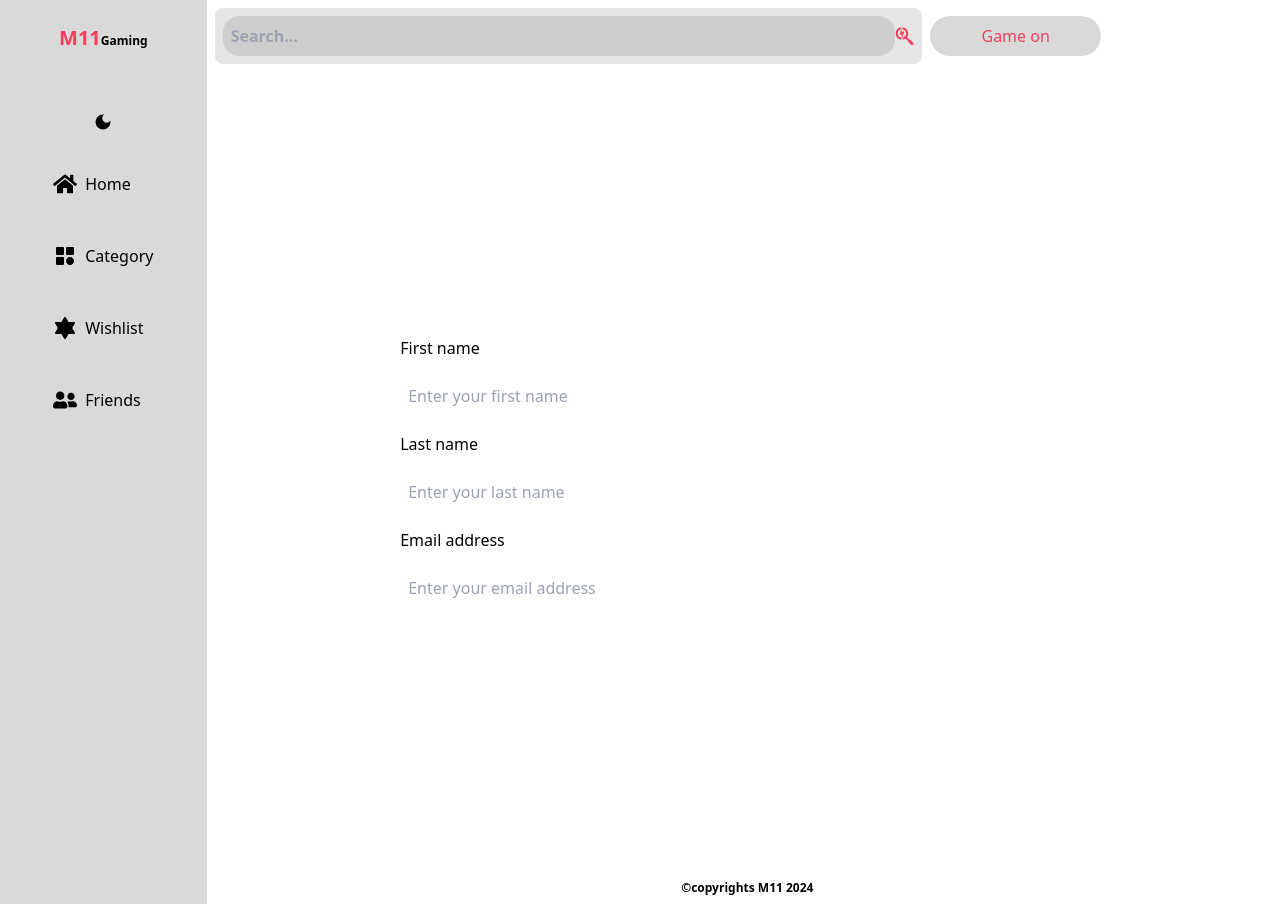
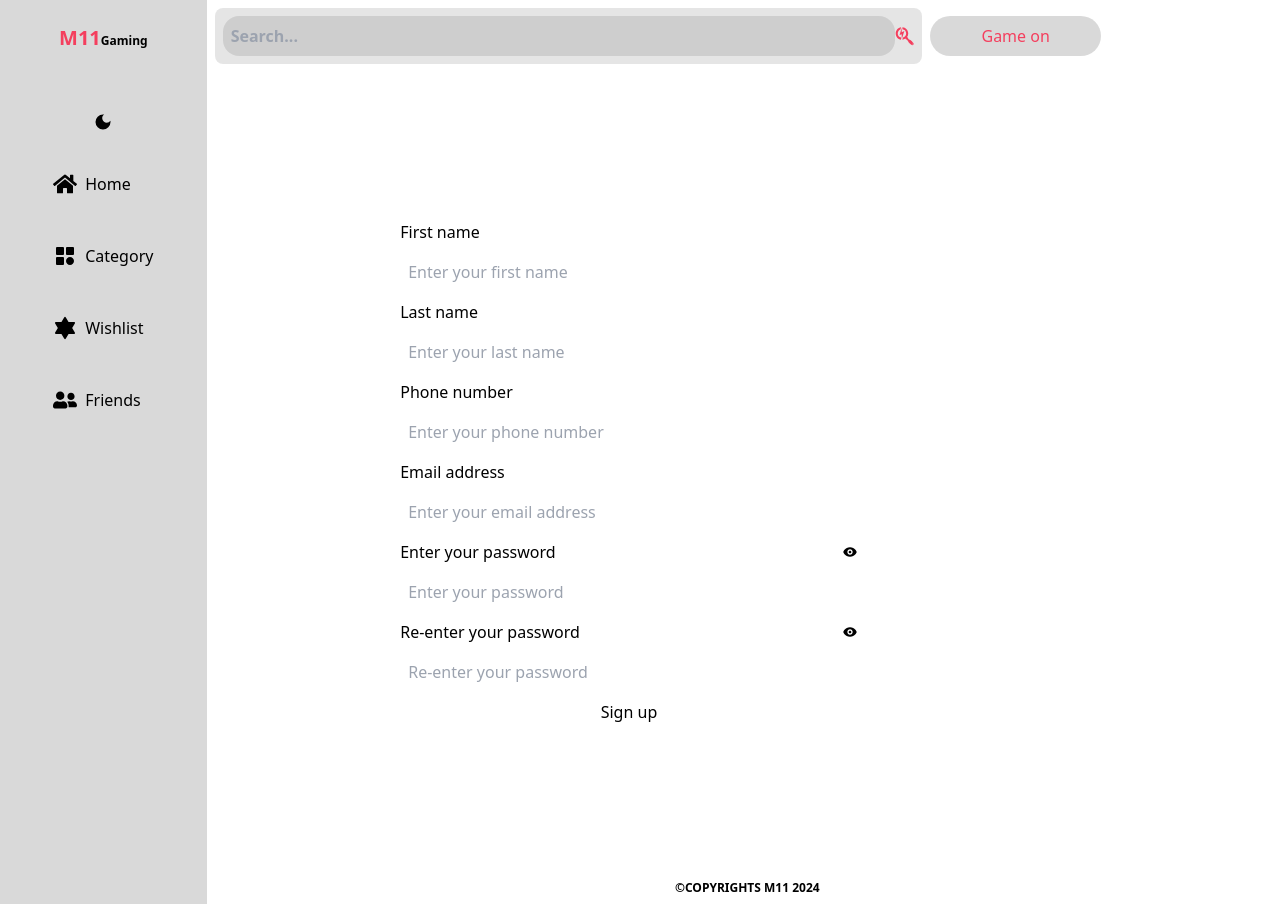
Before and after one commit to Memy11th/Game-center, a Next.js app: page /auth/signup in a window 1280 px wide. Built offline with nearby package versions, Linux system fonts and the light colour scheme.

Commit message:
UI for the signup form

```diff
--- a/src/app/auth/signup/page.tsx
+++ b/src/app/auth/signup/page.tsx
@@ -1,9 +1,12 @@
 'use client'
 import { useFormik } from 'formik'
-import React from 'react'
+import React, { useState } from 'react'
 import * as yup from 'yup'
+import { AiFillEyeInvisible } from 'react-icons/ai'
+import { BiSolidShow } from 'react-icons/bi'
 
 export default function Signup() {
+    const [showPassword,setShowPassword] = useState(false)
 
     const handleSubmit = (formikValues)=>{
         console.log(formikValues)
@@ -35,13 +38,22 @@ export default function Signup() {
     return (
         <div className='grid grid-cols-12 justify-center w-2/3 mx-auto items-center  min-h-screen'>
 
-            <form className='col-span-8  flex flex-col gap-4 duration-200 justify-center p-2   ' onSubmit={formik.handleSubmit}>
+            <form className='col-span-8  flex flex-col gap-2 duration-200 justify-center p-2   ' onSubmit={formik.handleSubmit}>
                 <label className='rounded-xl dark:text-rose-500' htmlFor="firstName">First name</label>
                 <input  className='rounded-xl p-2 outline-none  ' type="text" name="firstName" onBlur={formik.handleBlur} onChange={formik.handleChange} value={formik.values.firstName} placeholder="Enter your first name" />
                 <label className='rounded-xl dark:text-rose-500' htmlFor="lastName">Last name</label>
                 <input  className='rounded-xl p-2 outline-none  ' type="text" name="lastName" onBlur={formik.handleBlur} onChange={formik.handleChange} value={formik.values.lastName} placeholder="Enter your last name" />
+                <label className='rounded-xl dark:text-rose-500' htmlFor="MobileNum">Phone number</label>
+                <input  className='rounded-xl p-2 outline-none  ' type="text" name="MobileNum" onBlur={formik.handleBlur} onChange={formik.handleChange} value={formik.values.MobileNum} placeholder="Enter your phone number" />
                 <label className='rounded-xl dark:text-rose-500' htmlFor="email">Email address</label>
                 <input  className='rounded-xl p-2 outline-none  ' type="text" name="email" onBlur={formik.handleBlur} onChange={formik.handleChange} value={formik.values.email} placeholder="Enter your email address" />
+                <label className='rounded-xl dark:text-rose-500 flex justify-between items-center' htmlFor="password">Enter your password
+                <button onClick={() => setShowPassword(!showPassword)}>{showPassword ? <AiFillEyeInvisible /> : <BiSolidShow />} </button>
+                </label>
+                <input  className='rounded-xl p-2 outline-none  ' type={showPassword ? 'text' : 'password'} name="password" onBlur={formik.handleBlur} onChange={formik.handleChange} value={formik.values.password} placeholder="Enter your password" />
+                <label className='rounded-xl dark:text-rose-500 flex justify-between items-center ' htmlFor="rePassword">Re-enter your password   {showPassword ? <AiFillEyeInvisible /> : <BiSolidShow />}</label>
+                <input  className='rounded-xl p-2 outline-none  ' type={showPassword ? 'text' : 'password'} name="rePassword" onBlur={formik.handleBlur} onChange={formik.handleChange} value={formik.values.rePassword} placeholder="Re-enter your password" />
+                <button>Sign up</button>
 
 
             </form>
--- a/src/components/Button.tsx
+++ b/src/components/Button.tsx
@@ -2,6 +2,7 @@ import Link from 'next/link'
 import React from 'react'
 
 export default function Button() {
+
     return <>
         <Link href={'/auth/signup'}  className={` grid col-span-2 justify-center md:text-base  text-xs items-center  bg-black/15 h-fit my-auto p-2 text-rose-500 rounded-3xl `}>
             Game on
--- a/src/components/Footer.tsx
+++ b/src/components/Footer.tsx
@@ -3,7 +3,7 @@ import React from 'react'
 export default function Footer() {
     return <>
     <div className=' sticky  flex justify-center my-2 '>
-    <h5 className='text-xs dark:text-rose-500 font-semibold '>©copyrights M11 2024</h5>
+    <h5 className='text-xs dark:text-rose-500 font-semibold '>©COPYRIGHTS M11 2024</h5>
 
     </div>
     </>
--- /dev/null
+++ b/src/components/ShowPassword.tsx
@@ -0,0 +1,11 @@
+import React from 'react'
+
+
+export default function ShowPassword() {
+    const [showPassword, setShowPassword] = React.useState(false)
+    return (
+        <div>
+            {showPassword ?  React.cloneElement(AiFillEyeInvisible, { onClick: () => setShowPassword(false)}) : React.cloneElement(BiSolidShow, { onClick: () => setShowPassword(true)})}
+        </div>
+    )
+}
```
